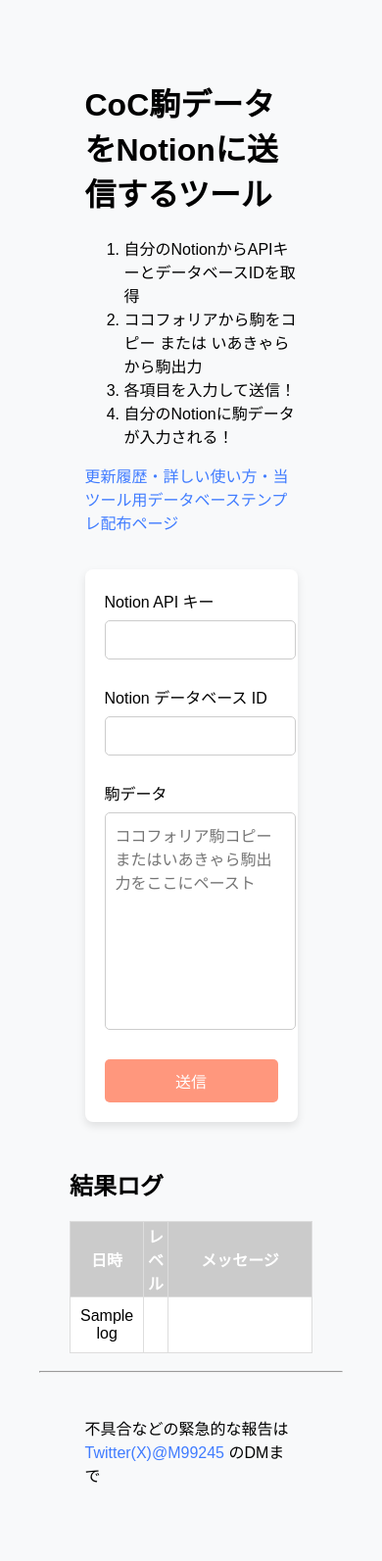
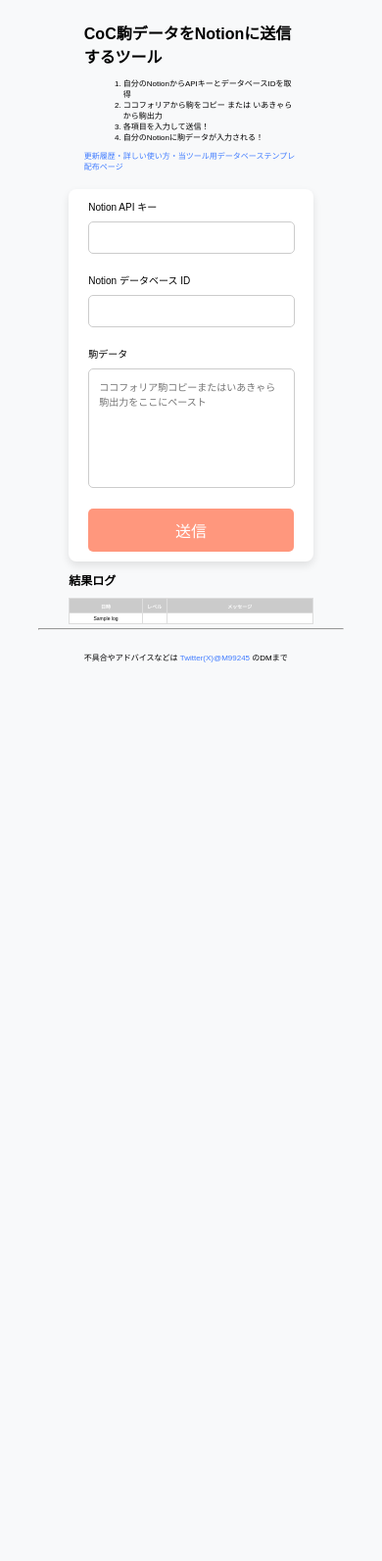
Before and after one commit to mo-oku/n_connect, a Flask app: template templates/index.html in a window 390 px wide. Shown: the whole page at 98% size. After the commit the page ends 676 px from the top, so only its background shows below. Run offline with Flask 3, Linux system fonts and the light colour scheme; the template is opened without the code that fills it: most values are stand-ins (such as "Sample title", 1, 10 or a date in 2020).

Commit message:
css更新

```diff
--- a/static/style.css
+++ b/static/style.css
@@ -127,3 +127,56 @@
     font-weight: bold;
     padding: 10px;
 }
+
+
+/* ~~~~~~~~~~~~~~~~~~~~~~ レスポンシブ設定 ~~~~~~~~~~~~~~~~~~~~~~ */
+@media (max-width: 768px){
+    body{
+        width: 80%;
+        font-size: 8px;
+        padding: 0px;
+        margin:0 auto;
+    }
+    /* 📌 ヘッダーフッター */
+    header, footer {
+        width: 70%;
+        margin: auto;
+        padding: 10px;
+    }
+    .main {
+        max-width: 80%;
+        font-size:10px;
+        margin:0 auto;
+    }
+    /* 📌 フォームのスタイル */
+    form {
+        background: #ffffff;
+        padding: 10px 20px;
+        border-radius: 8px;
+        box-shadow: 0 4px 8px rgba(0, 0, 0, 0.1);
+        margin: auto;
+    }
+    input {
+        width: 90%;
+        font-size: 10px;
+    }
+    textarea {
+        width: 90%;
+        height: 100px;
+        font-size: 10px;
+    }
+    .log {
+        max-width: 80%;
+        padding: 0px;
+        margin:0 auto;
+    }
+    table {
+        font-size: 5px;
+        margin-top: 10px;
+    }
+    td {
+        border: 1px solid #ddd;
+        padding: 2px;
+        text-align: center;
+    }
+}
--- a/templates/index.html
+++ b/templates/index.html
@@ -6,7 +6,7 @@
     <meta charset="UTF-8">
     <meta name="viewport" content="width=device-width, initial-scale=1.0">
     <link rel="stylesheet" href="{{ url_for('static', filename='style.css') }}">
-    <title>ココフォリア駒デコーダー</title>
+    <title>CoCPCのNotionバックアップツール</title>
 </head>
 
 <body>
@@ -61,6 +61,6 @@
 </body>
 
 <footer>
-    <p>不具合などの緊急的な報告は <a href="https://x.com/M99245" target=”_blank”>Twitter(X)@M99245</a> のDMまで</p>
+    <p>不具合やアドバイスなどは <a href="https://x.com/M99245" target=”_blank”>Twitter(X)@M99245</a> のDMまで</p>
 </footer>
 </html>
```
Also changed, not shown: templates/500.html (deleted, +0 -29 lines).
